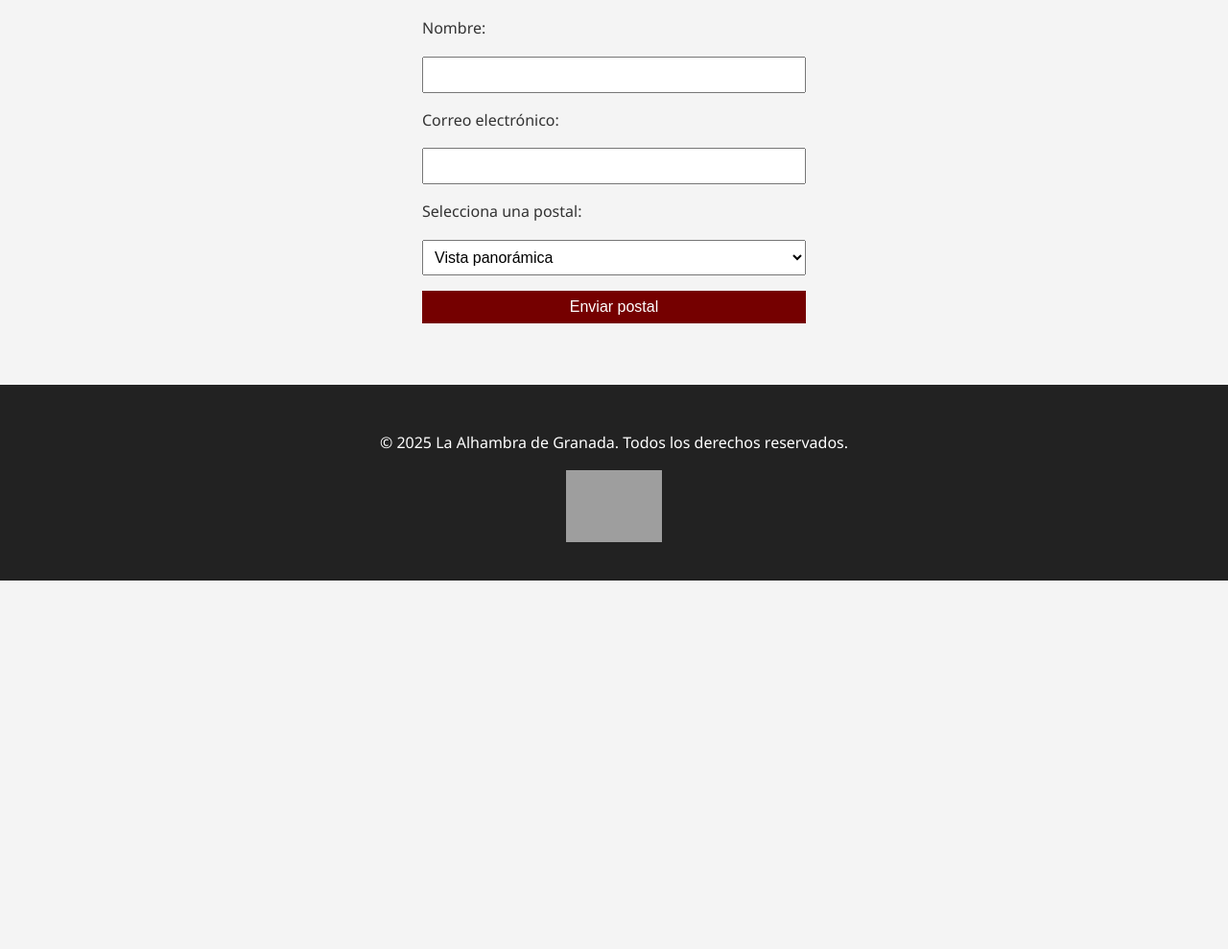
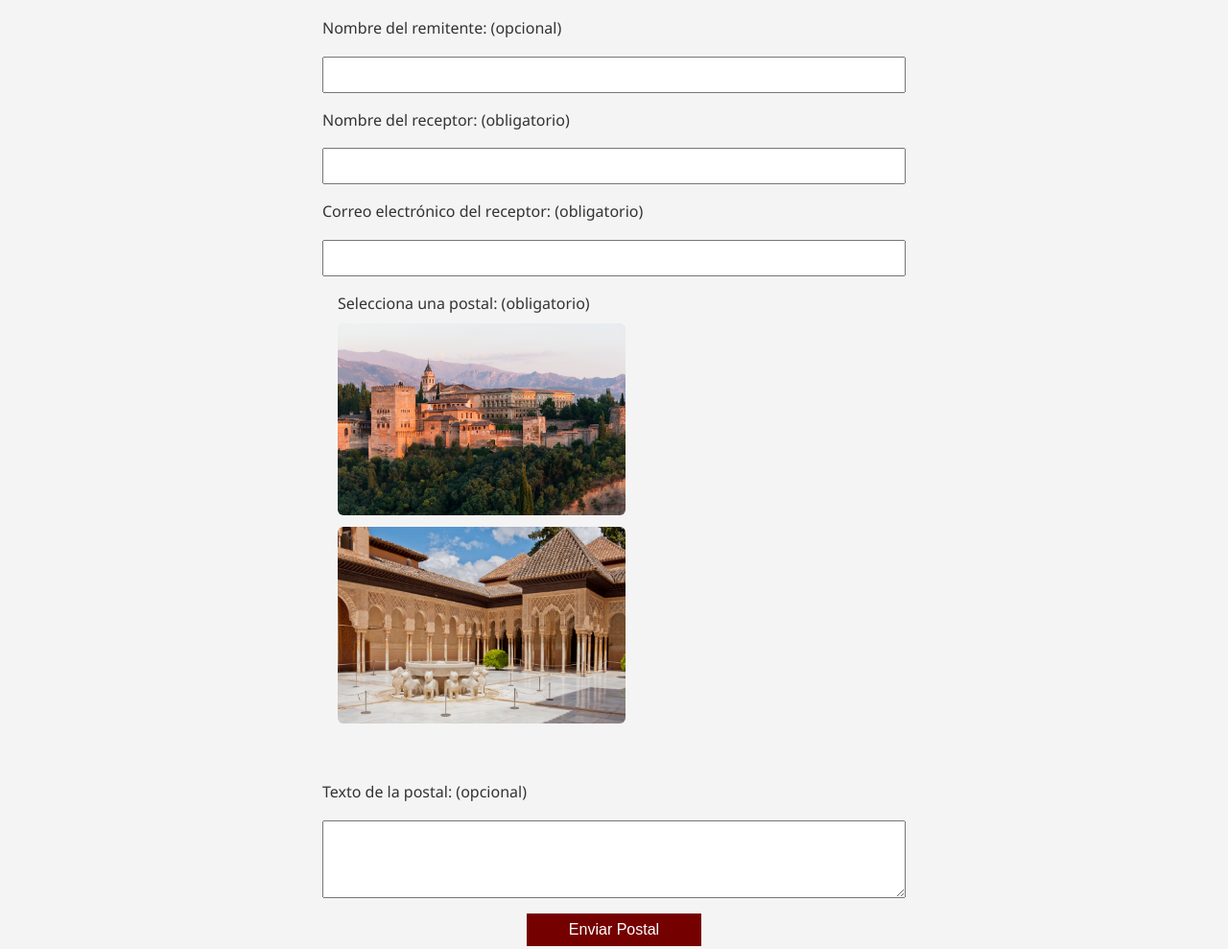
Before and after one commit to vicentenavarro13/PRACTICA_3, a plain HTML site: page index.html in a window 1280 px wide. Shown: the part 1097-2086 px from the top of the page at 96% size. Before the commit the page ends 1702 px from the top, so only its background shows below. Drawn offline with Linux system fonts and the light colour scheme; grey boxes are pictures that could not be loaded.

Commit message:
formulario (YEEAAAH BIIIIATCH, MAGNETS)

```diff
--- a/index.html
+++ b/index.html
@@ -49,19 +49,34 @@
     <section id="formulario">
       <h2>Envía una postal virtual</h2>
       <form aria-label="Formulario para enviar postal">
-        <label for="nombre">Nombre:</label>
-        <input type="text" id="nombre" name="nombre" required aria-required="true">
+        <label for="nombre">Nombre del remitente: (opcional)</label>
+        <input type="text" id="nombre" name="nombre">
 
-        <label for="email">Correo electrónico:</label>
+        <label for="nombreReceptor">Nombre del receptor: (obligatorio)</label>
+        <input type="text" id="nombreReceptor" name="nombreReceptor" required aria-required="true">
+
+        <label for="email">Correo electrónico del receptor: (obligatorio)</label>
         <input type="email" id="email" name="email" required aria-required="true">
 
-        <label for="postal">Selecciona una postal:</label>
-        <select id="postal" name="postal">
-          <option value="assets/alhambra1.png">Vista panorámica</option>
-          <option value="assets/alhambra2.png">Patio de los Leones</option>
-        </select>
+        <fieldset>
+          <legend>Selecciona una postal: (obligatorio)</legend>
 
-        <button type="submit">Enviar postal</button>
+          <label>
+            <input type="radio" name="postal" value="assets/alhambra1.png" required>
+            <img src="assets/alhambra1.png" alt="Vista panorámica de la Alhambra" width="300">
+          </label>
+
+          <label>
+            <input type="radio" name="postal" value="assets/alhambra2.png" required>
+            <img src="assets/alhambra2.png" alt="Patio de los Leones" width="300">
+          </label>
+        </fieldset>
+
+
+        <label for="texto">Texto de la postal: (opcional)</label>
+        <textarea id="texto" name="texto" rows="5"></textarea>
+
+        <button type="submit" name="enviar" value="Enviar Postal">Enviar Postal</button>
       </form>
     </section>
   </main>
--- a/styles.css
+++ b/styles.css
@@ -59,7 +59,7 @@ h2 {
 form {
   display: flex;
   flex-direction: column;
-  max-width: 400px;
+  width: 50%;
   margin: auto;
   gap: 1em;
 }
@@ -75,6 +75,8 @@ button {
   border: none;
   cursor: pointer;
   transition: background 0.3s ease;
+  width: 30%;
+  align-self: center;
 }
 
 button:hover {
@@ -88,3 +90,28 @@ footer {
   color: white;
   margin-top: 2em;
 }
+
+fieldset {
+  border: none;
+  margin-bottom: 1.5rem;
+}
+
+label {
+  display: inline-block;
+  margin-right: 1rem;
+  cursor: pointer;
+}
+
+input[type="radio"] {
+  display: none;
+}
+
+label img {
+  border: 2px solid transparent;
+  border-radius: 8px;
+  transition: border 0.3s;
+}
+
+input[type="radio"]:checked + img {
+  border: 2px solid #900; /* borde rojo al seleccionar */
+}
```
